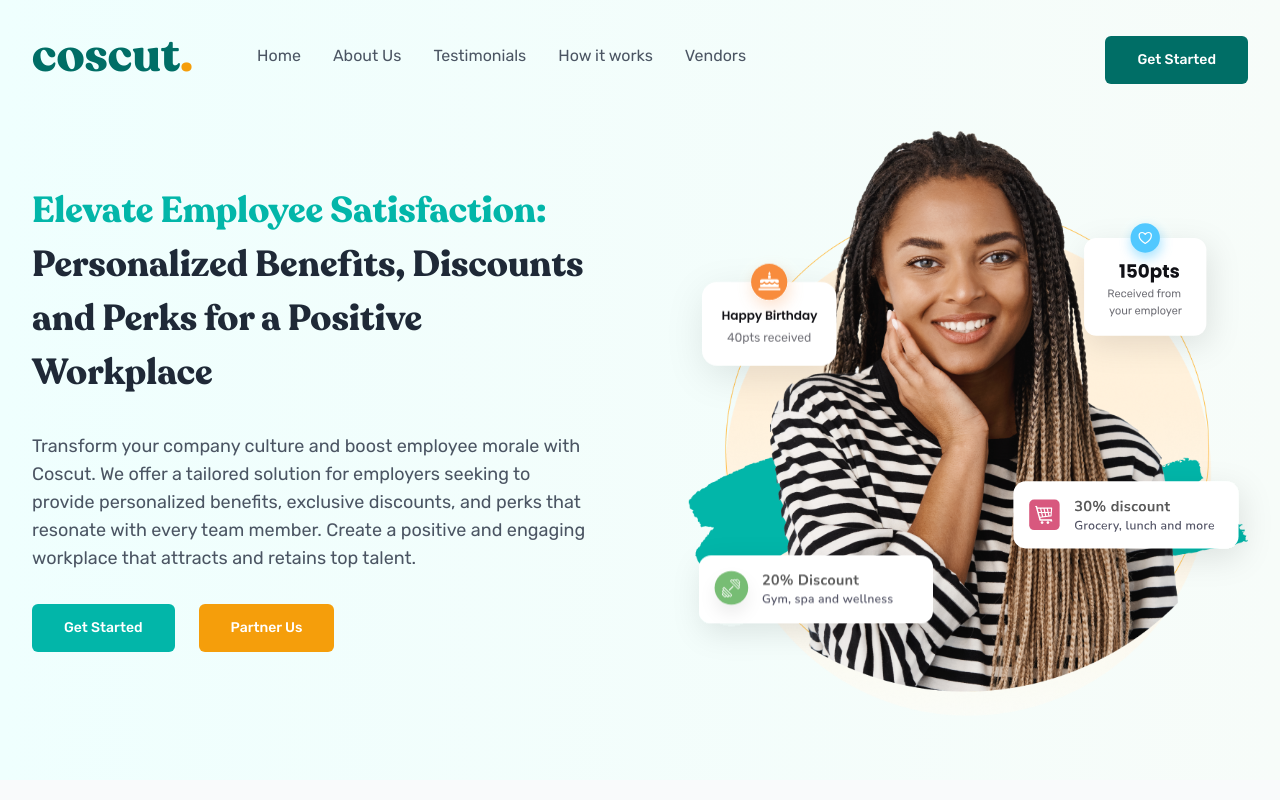
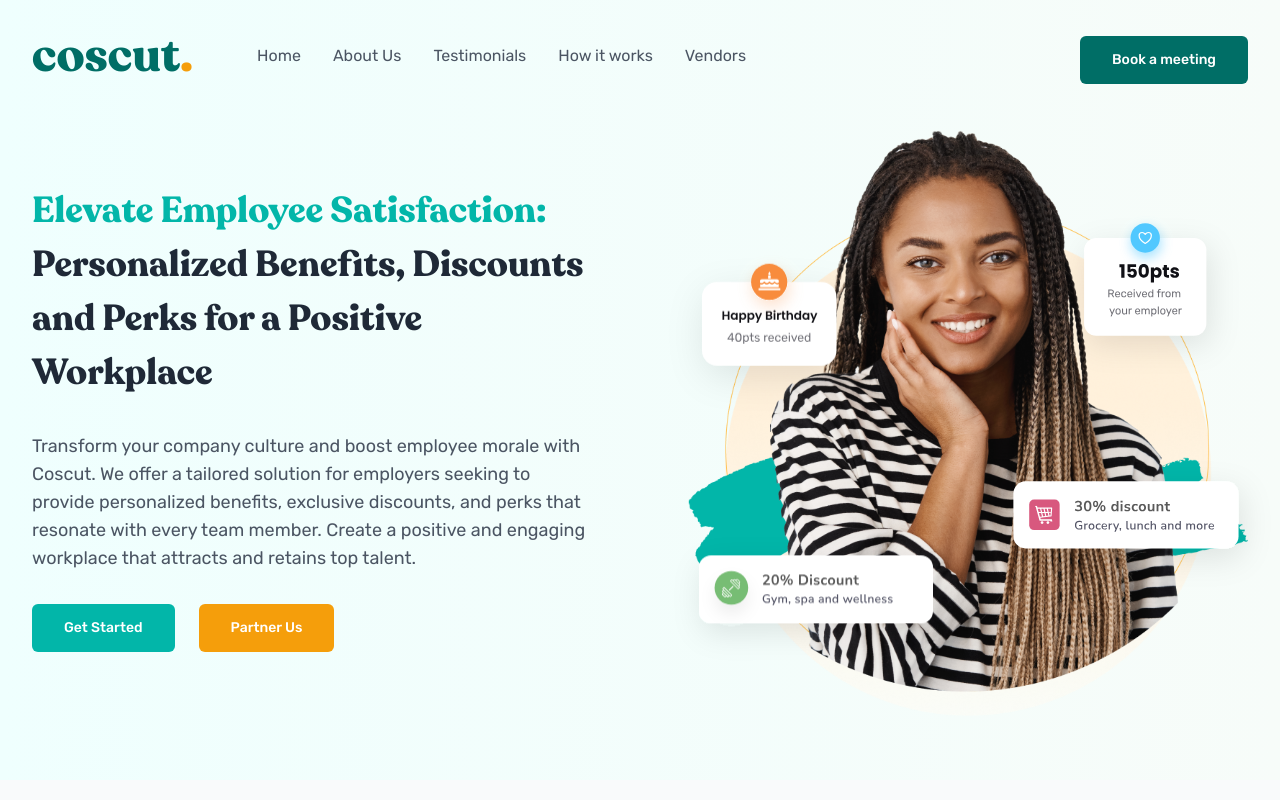
Before and after one commit to jlsodai/coscut, a Next.js app: page / in a window 1280 px wide. Shown: the top 800 px of the page. Built offline with nearby package versions, Linux system fonts and the light colour scheme.

Commit message:
change header button to book a meeting

```diff
--- a/src/sections/HeaderSection.tsx
+++ b/src/sections/HeaderSection.tsx
@@ -15,9 +15,9 @@ const HeaderSection = () => {
         className={`${buttonVariants({
           variant: "cgreen",
         })} bg-cgreen-800 hover:bg-cgreen-800/80 ml-auto hidden sm:flex`}
-        href="https://airtable.com/appChrTKgYj22P1uM/pagBTOvUxWIsILOHz/form"
+        href="https://cal.com/jlsodai/coscut"
       >
-        Get Started
+        Book a meeting
       </Link>
     </section>
   );
```
